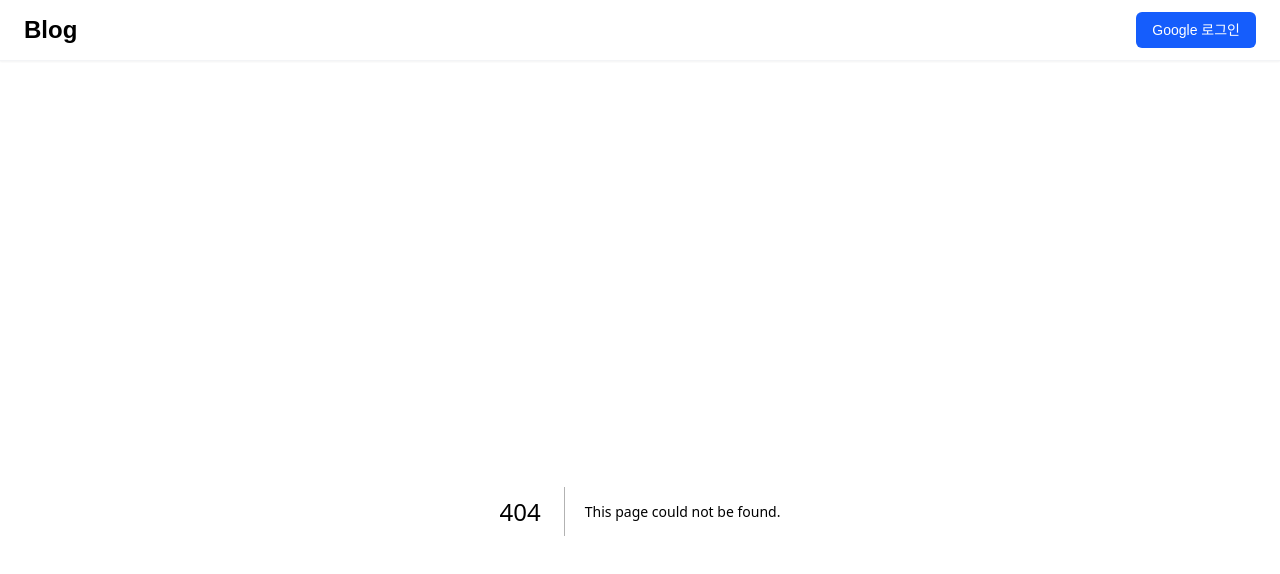
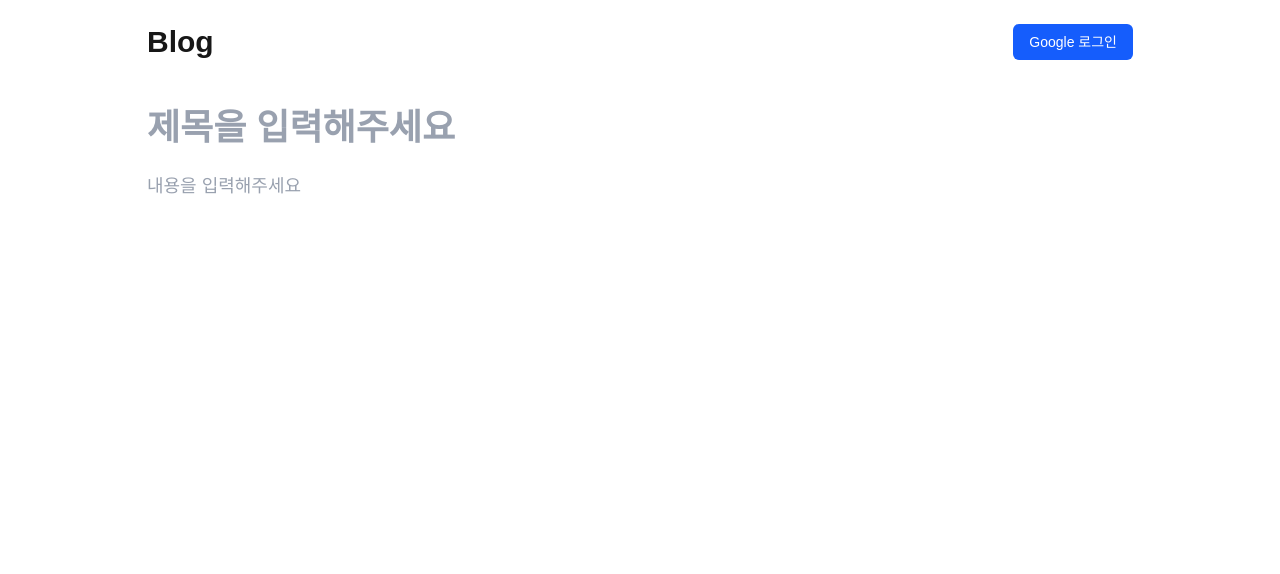
Before and after one commit to hayden365/My_Blog_2, a Next.js app in the folder client/: page /post/edit in a window 1280 px wide. Before the commit this address had no page. Shown: the top 574 px of the page. Built offline with nearby package versions, Linux system fonts and the light colour scheme.

Commit message:
feat: 포스트 작성 페이지 추가

```diff
--- /dev/null
+++ b/client/src/app/components/common/homeLogo.tsx
@@ -0,0 +1,13 @@
+import React from "react";
+import Link from "next/link";
+
+export const HomeLogo = () => {
+  return (
+    <Link
+      href="/"
+      className="font-inter text-3xl font-semibold hover:text-gray-600 transition-colors"
+    >
+      Blog
+    </Link>
+  );
+};
--- a/client/src/app/components/header.tsx
+++ b/client/src/app/components/header.tsx
@@ -1,15 +1,47 @@
+"use client";
+
 import Link from "next/link";
 import LoginButton from "./loginButton";
+import { useAuth } from "../lib/hooks/useAuth";
+import { usePathname } from "next/navigation";
+import { HomeLogo } from "./common/homeLogo";
+
 const Header = () => {
+  const { isLoggedIn } = useAuth();
+  const pathname = usePathname();
+
+  if (pathname === "/post/edit") {
+    return null;
+  }
+
   return (
     <header className="flex items-center justify-between px-6 py-3 border-b border-gray-100 shadow-xs">
-      <Link
-        href="/"
-        className="font-inter text-2xl font-semibold hover:text-gray-600 transition-colors"
-      >
-        Blog
-      </Link>
-      <LoginButton />
+      <HomeLogo />
+      <div className="flex items-center gap-10">
+        {isLoggedIn && (
+          <Link
+            href="/post/edit"
+            className="text-gray-600 hover:text-gray-900 transition-colors flex items-end gap-2"
+          >
+            <svg
+              xmlns="http://www.w3.org/2000/svg"
+              fill="none"
+              viewBox="0 0 24 24"
+              strokeWidth="1.5"
+              stroke="currentColor"
+              className="size-6"
+            >
+              <path
+                strokeLinecap="round"
+                strokeLinejoin="round"
+                d="m16.862 4.487 1.687-1.688a1.875 1.875 0 1 1 2.652 2.652L10.582 16.07a4.5 4.5 0 0 1-1.897 1.13L6 18l.8-2.685a4.5 4.5 0 0 1 1.13-1.897l8.932-8.931Zm0 0L19.5 7.125M18 14v4.75A2.25 2.25 0 0 1 15.75 21H5.25A2.25 2.25 0 0 1 3 18.75V8.25A2.25 2.25 0 0 1 5.25 6H10"
+              />
+            </svg>
+            <span className="text-sm">Write</span>
+          </Link>
+        )}
+        <LoginButton />
+      </div>
     </header>
   );
 };
--- a/client/src/app/components/postContent.tsx
+++ b/client/src/app/components/postContent.tsx
@@ -5,7 +5,7 @@ import Markdown from "react-markdown";
 
 const PostContent = ({ data }: { data: Post }) => {
   return (
-    <article className="py-8">
+    <article className="py-15">
       <header className="border-b border-gray-100 pb-8">
         <h1 className="text-[42px] font-bold mb-8">{data.title}</h1>
         <time className="text-gray-500">{formatDate(data.createdAt)}</time>
--- a/client/src/app/components/postList.tsx
+++ b/client/src/app/components/postList.tsx
@@ -5,7 +5,7 @@ import { Post } from "../lib/types/post";
 
 const PostList = ({ data }: { data: Post[] }) => {
   return (
-    <ul className="flex flex-col gap-6 w-full max-w-[680px] mx-6">
+    <ul className="flex flex-col gap-6 w-full max-w-[680px] pt-12 mx-6">
       {data.map((post, index) => (
         <li key={index} className="flex border-b border-gray-100 py-4">
           <Link href={`/${post.slug}`} className="flex-1 pr-4 group">
--- a/client/src/app/layout.tsx
+++ b/client/src/app/layout.tsx
@@ -30,9 +30,9 @@ export default function RootLayout({
     <html lang="ko">
       <body className={`${inter.variable} ${nanum.variable} antialiased`}>
         <Header />
-        <main className="flex justify-center pt-[50px] w-full">
+        <div className="flex justify-center w-full">
           <Suspense fallback={<BlogListSkeleton />}>{children}</Suspense>
-        </main>
+        </div>
       </body>
     </html>
   );
--- /dev/null
+++ b/client/src/app/post/edit/layout.tsx
@@ -0,0 +1,6 @@
+import React from "react";
+const layout = ({ children }: { children: React.ReactNode }) => {
+  return <div className="w-[1034px] mx-auto">{children}</div>;
+};
+
+export default layout;
--- /dev/null
+++ b/client/src/app/post/edit/page.tsx
@@ -0,0 +1,36 @@
+"use client";
+import { HomeLogo } from "@/app/components/common/homeLogo";
+import LoginButton from "@/app/components/loginButton";
+import React, { useState } from "react";
+
+const PostEditPage = () => {
+  const [title, setTitle] = useState("");
+  const [content, setContent] = useState("");
+  return (
+    <>
+      <div role="header" className="px-6 py-6 flex justify-between">
+        <HomeLogo />
+        <LoginButton />
+      </div>
+      <div role="main" className="px-6 py-6">
+        {/* 제목 */}
+        <input
+          type="text"
+          placeholder="제목을 입력해주세요"
+          value={title}
+          onChange={(e) => setTitle(e.target.value)}
+          className="w-full text-4xl font-semibold outline-none placeholder-gray-400 mb-6"
+        />
+        {/* 본문 */}
+        <textarea
+          placeholder="내용을 입력해주세요"
+          value={content}
+          onChange={(e) => setContent(e.target.value)}
+          className="w-full h-[500px] resize-none text-lg leading-relaxed outline-none placeholder-gray-400"
+        />
+      </div>
+    </>
+  );
+};
+
+export default PostEditPage;
```
